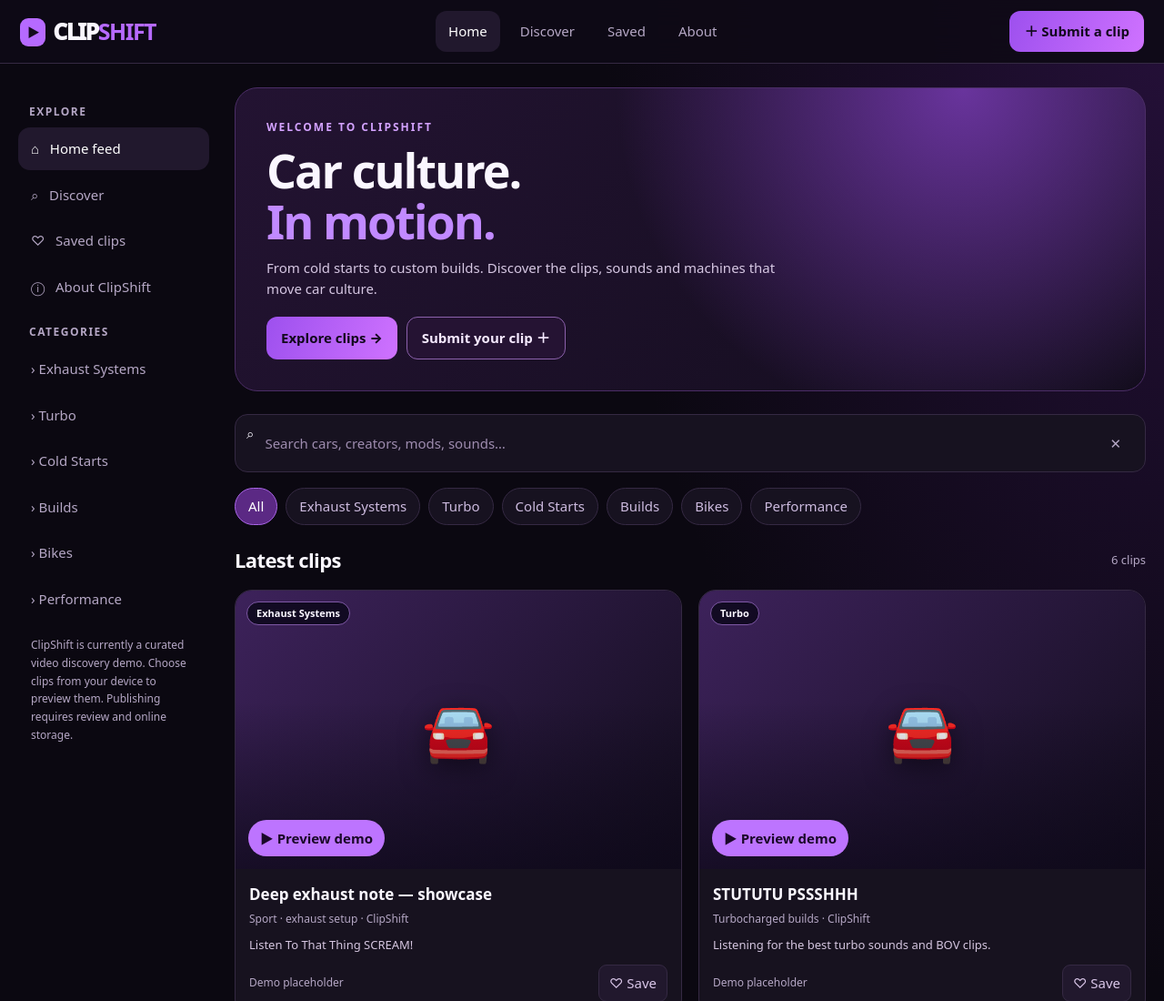
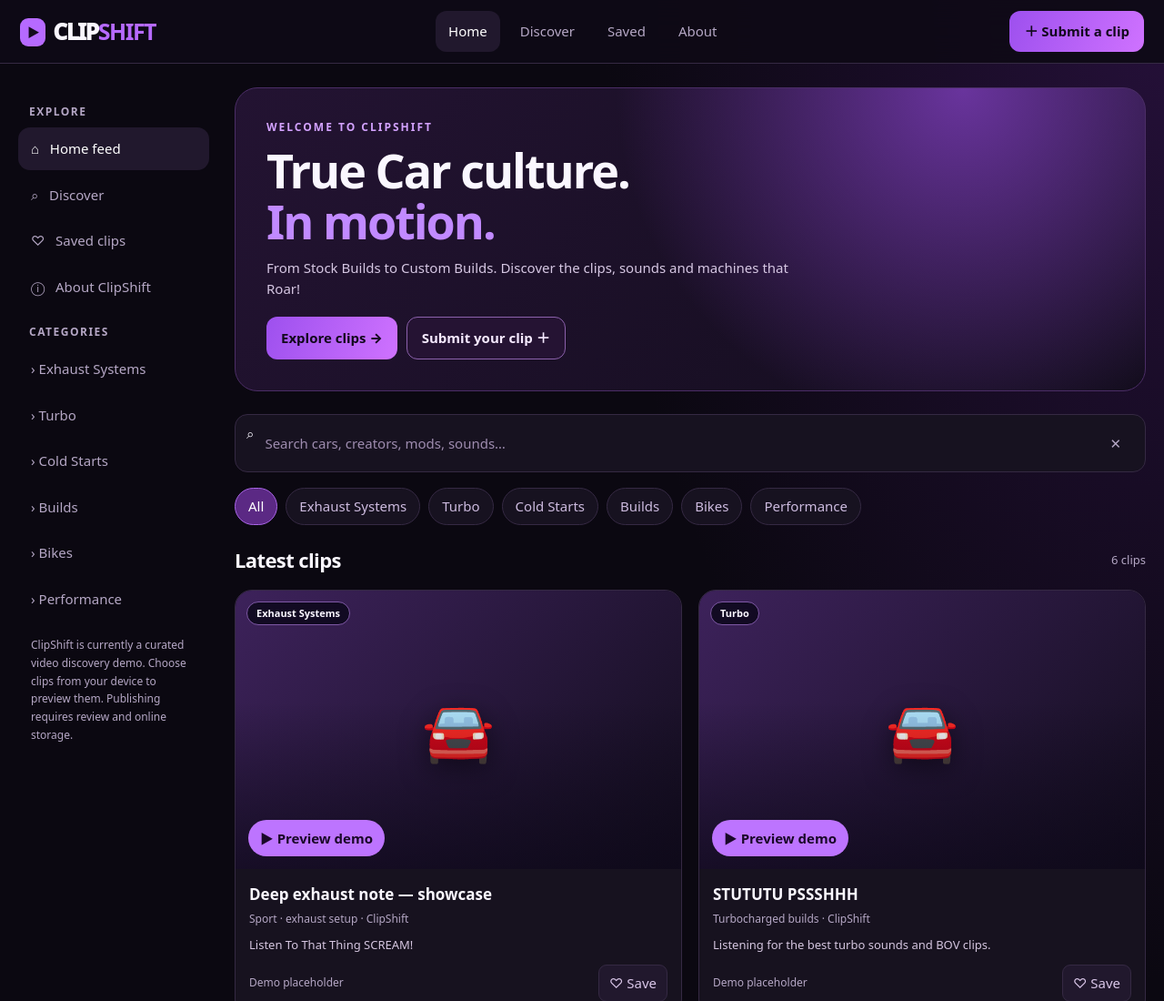
Before and after one commit to JayteeFN/ClipShift, a plain HTML site: page index.html in a window 1280 px wide. Shown: the top 1100 px of the page at 91% size. Drawn offline with Linux system fonts and the light colour scheme.

Commit message:
Update index.html

```diff
--- a/index.html
+++ b/index.html
@@ -157,8 +157,8 @@ Publishing requires review and online storage.
 <main id="home">
 <section class="hero" id="hero">
 <div class="eyebrow">WELCOME TO CLIPSHIFT</div>
-<h1>Car culture.<br><span>In motion.</span></h1>
-<p>From cold starts to custom builds. Discover the clips, sounds and machines that move car culture.</p>
+<h1>True Car culture.<br><span>In motion.</span></h1>
+<p>From Stock Builds to Custom Builds. Discover the clips, sounds and machines that Roar!</p>
 <div class="hero-actions">
 <button class="primary" id="exploreBtn">Explore clips →</button>
 <button class="outlined" id="submitHero">Submit your clip ＋</button>
@@ -217,7 +217,7 @@ Publishing requires review and online storage.
 </div>
 
 <div class="modalbody">
-<p>Choose your best car clip directly from your phone's Photos library, gallery, or files. Videos must be <strong>2 minutes or shorter.</strong></p>
+<p>Choose your best car clip directly from your Devices Photos library, gallery, or files. Videos must be <strong>2 minutes or shorter.</strong></p>
 
 <form id="submitForm">
 <label class="field">
```
